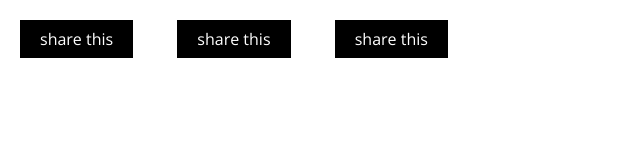
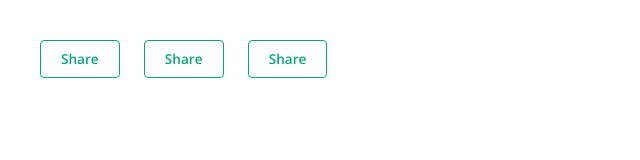
Before and after one commit to christophery/good-share, a website: page index.html in a window 1280 px wide. Shown: the whole page, without its empty margins (0-640 px from the left). Drawn offline with nearby package versions, Linux system fonts and the light colour scheme.

Commit message:
demo styling

```diff
--- a/css/demo.css
+++ b/css/demo.css
@@ -2,10 +2,25 @@ body{
 	font-family: 'Open Sans', sans-serif;
 }
 
+.container{
+	max-width: 1200px;
+	margin: 0 auto;
+	padding: 40px;
+}
+
 .good-share{
-    background: #000;
-    color: #FFF;
+    border: 1px solid #03a87c;
+    border-radius: 4px;
+    color: #03a87c;
+    font-weight: 600;
+    background: transparent;
     padding: 10px 20px;
-    border: 0;
-    margin: 20px;
+    font-size: 0.85em;
+    margin-right: 20px;
+    transition: all 0.2s;
 }
+
+.good-share:hover{
+	background: #03a87c;
+	color: #FFF;
+}
--- a/index.html
+++ b/index.html
@@ -7,7 +7,7 @@
   <meta name="description" content="">
   <meta name="viewport" content="width=device-width, initial-scale=1">
 
-  <link href="https://fonts.googleapis.com/css?family=Open+Sans:400,700&display=swap" rel="stylesheet">
+  <link href="https://fonts.googleapis.com/css?family=Open+Sans:400,600,700&display=swap" rel="stylesheet">
 
   <link rel="stylesheet" href="css/normalize.css">
   <link rel="stylesheet" href="css/demo.css">
@@ -16,12 +16,13 @@
 </head>
 
 <body>
+    <div class="container">
+        <button class="good-share" data-share-title="test 1" data-share-text="this is a title" data-share-url="https://chrisyee.ca">Share</button>
 
-    <button class="good-share" data-share-title="test 1" data-share-text="this is a title" data-share-url="https://chrisyee.ca">share this</button>
+        <button class="good-share" data-share-title="test 2" data-share-text="google search" data-share-url="https://google.ca">Share</button>
 
-    <button class="good-share" data-share-title="test 2" data-share-text="google search" data-share-url="https://google.ca">share this</button>
-
-    <button class="good-share">share this</button>
+        <button class="good-share">Share</button>
+    </div>
 
     <script src="js/good-share.js"></script>
 
```
